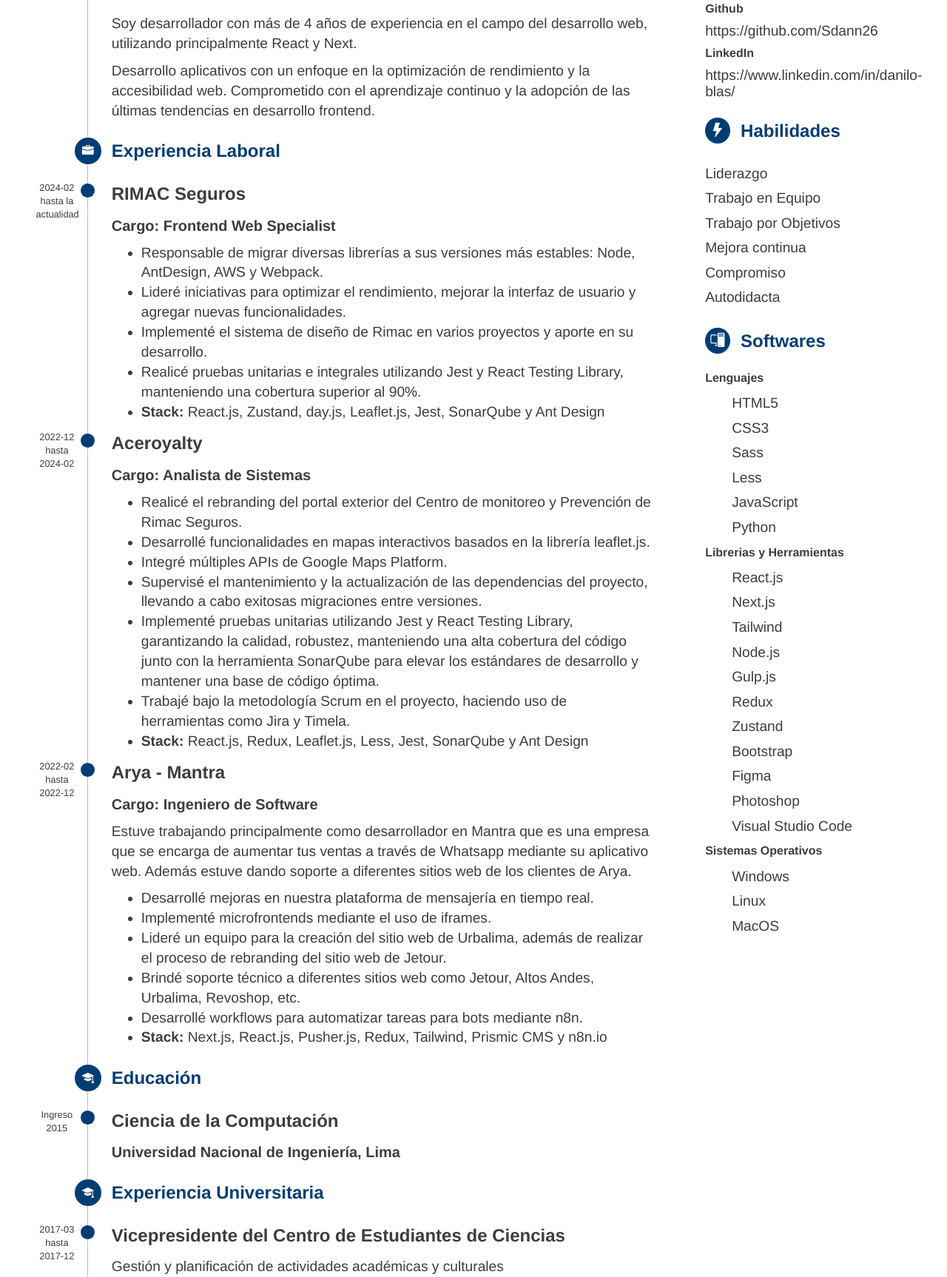
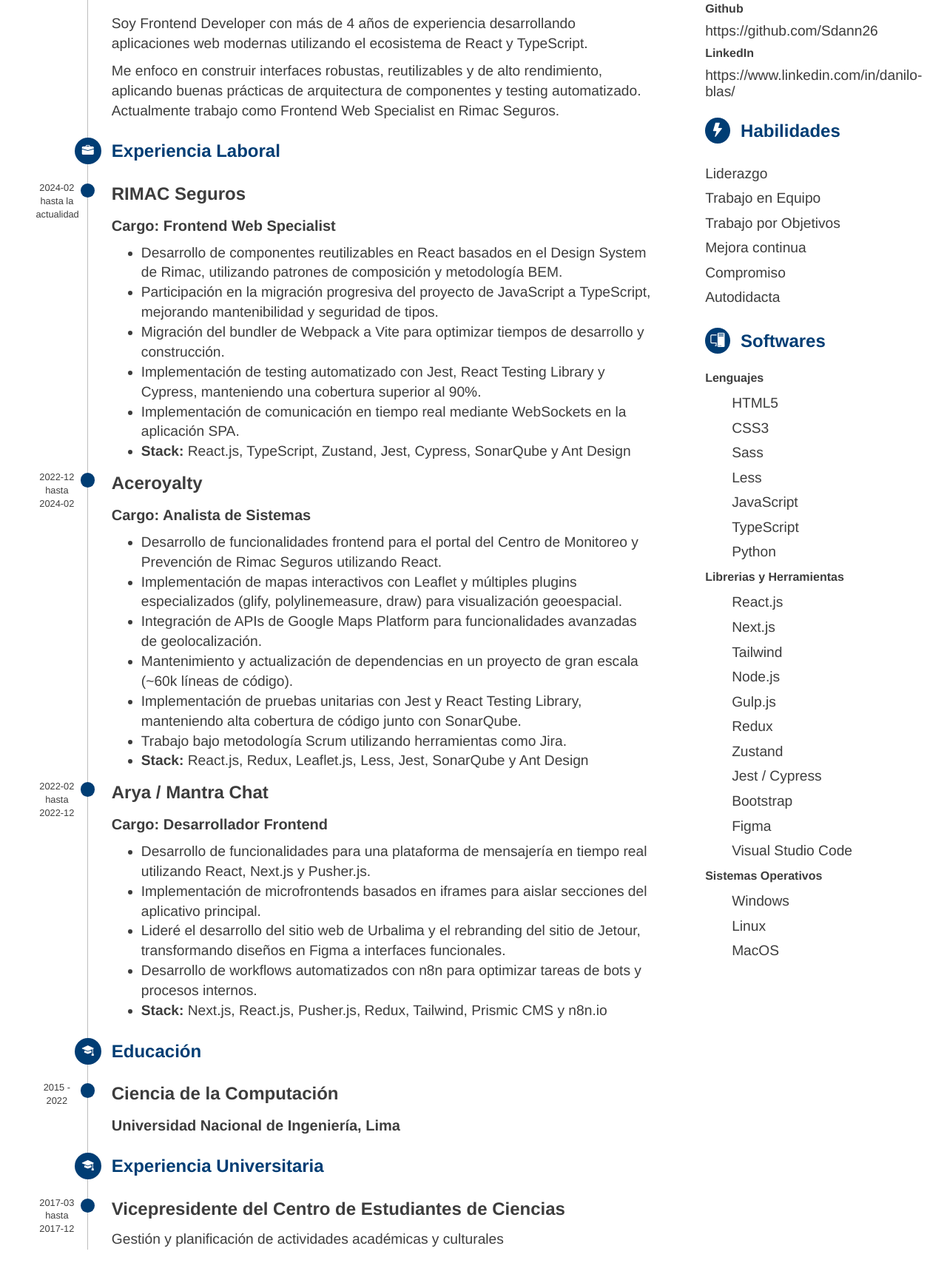
Before and after one commit to Sdann26/CV, a plain HTML site: page index.html in a window 1280 px wide. Shown: the part 274-2000 px from the top of the page at 74% size. After the commit the page ends 1963 px from the top, so only its background shows below. Drawn offline with nearby package versions, Linux system fonts and the light colour scheme.

Commit message:
feat: update CV info

```diff
--- a/index.html
+++ b/index.html
@@ -16,46 +16,45 @@
     <main>
         <div class="line">
             <h2><span><i class="bi bi-chat-left-fill"></i></span> Acerca de mí</h2>
-            <p>Soy desarrollador con más de 4 años de experiencia en el campo del desarrollo web, utilizando principalmente React y Next.</p>
-            <p>Desarrollo aplicativos con un enfoque en la optimización de rendimiento y la accesibilidad web. Comprometido con el aprendizaje continuo y la adopción de las últimas tendencias en desarrollo frontend.</p>
+            <p>Soy Frontend Developer con más de 4 años de experiencia desarrollando aplicaciones web modernas utilizando el ecosistema de React y TypeScript.</p>
+            <p>Me enfoco en construir interfaces robustas, reutilizables y de alto rendimiento, aplicando buenas prácticas de arquitectura de componentes y testing automatizado. Actualmente trabajo como Frontend Web Specialist en Rimac Seguros.</p>
             <!--  -->
             <h2><span><i class="bi bi bi-briefcase-fill"></i></i></span>Experiencia Laboral</h2>
             <h3><span>2024-02 hasta la actualidad</span><span></span>RIMAC Seguros</h3>
             <h4>Cargo: Frontend Web Specialist</h4>
             <ul>
-                <li>Responsable de migrar diversas librerías a sus versiones más estables: Node, AntDesign, AWS y Webpack.</li>
-                <li>Lideré iniciativas para optimizar el rendimiento, mejorar la interfaz de usuario y agregar nuevas funcionalidades.</li>
-                <li>Implementé el sistema de diseño de Rimac en varios proyectos y aporte en su desarrollo.</li>
-                <li>Realicé pruebas unitarias e integrales utilizando Jest y React Testing Library, manteniendo una cobertura superior al 90%.</li>
-                <li><b>Stack:</b> React.js, Zustand, day.js, Leaflet.js, Jest, SonarQube y Ant Design</li>
+                <li>Desarrollo de componentes reutilizables en React basados en el Design System de Rimac, utilizando patrones de composición y metodología BEM.</li>
+                <li>Participación en la migración progresiva del proyecto de JavaScript a TypeScript, mejorando mantenibilidad y seguridad de tipos.</li>
+                <li>Migración del bundler de Webpack a Vite para optimizar tiempos de desarrollo y construcción.</li>
+                <li>Implementación de testing automatizado con Jest, React Testing Library y Cypress, manteniendo una cobertura superior al 90%.</li>
+                <li>Implementación de comunicación en tiempo real mediante WebSockets en la aplicación SPA.</li>
+                <li><b>Stack:</b> React.js, TypeScript, Zustand, Jest, Cypress, SonarQube y Ant Design</li>
             </ul>
             <!--  -->
             <h3><span>2022-12 hasta 2024-02</span><span></span>Aceroyalty</h3>
             <h4>Cargo: Analista de Sistemas</h4>
             <ul>
-                <li>Realicé el rebranding del portal exterior del Centro de monitoreo y Prevención de Rimac Seguros.</li>
-                <li>Desarrollé funcionalidades en mapas interactivos basados en la librería leaflet.js.</li>
-                <li>Integré múltiples APIs de Google Maps Platform.</li>
-                <li>Supervisé el mantenimiento y la actualización de las dependencias del proyecto, llevando a cabo exitosas migraciones entre versiones.</li>
-                <li>Implementé pruebas unitarias utilizando Jest y React Testing Library, garantizando la calidad, robustez, manteniendo una alta cobertura del código junto con la herramienta SonarQube para elevar los estándares de desarrollo y mantener una base de código óptima.</li>
-                <li>Trabajé bajo la metodología Scrum en el proyecto, haciendo uso de herramientas como Jira y Timela.</li>
+                <li>Desarrollo de funcionalidades frontend para el portal del Centro de Monitoreo y Prevención de Rimac Seguros utilizando React.</li>
+                <li>Implementación de mapas interactivos con Leaflet y múltiples plugins especializados (glify, polylinemeasure, draw) para visualización geoespacial.</li>
+                <li>Integración de APIs de Google Maps Platform para funcionalidades avanzadas de geolocalización.</li>
+                <li>Mantenimiento y actualización de dependencias en un proyecto de gran escala (~60k líneas de código).</li>
+                <li>Implementación de pruebas unitarias con Jest y React Testing Library, manteniendo alta cobertura de código junto con SonarQube.</li>
+                <li>Trabajo bajo metodología Scrum utilizando herramientas como Jira.</li>
                 <li><b>Stack:</b> React.js, Redux, Leaflet.js, Less, Jest, SonarQube y Ant Design</li>
             </ul>
             <!--  -->
-            <h3><span>2022-02 hasta 2022-12</span><span></span>Arya - Mantra</h3>
-            <h4>Cargo: Ingeniero de Software</h4>
-            <p>Estuve trabajando principalmente como desarrollador en Mantra que es una empresa que se encarga de  aumentar tus ventas a través de Whatsapp mediante su aplicativo web. Además estuve dando soporte a diferentes sitios web de los clientes de Arya.</p>
+            <h3><span>2022-02 hasta 2022-12</span><span></span>Arya / Mantra Chat</h3>
+            <h4>Cargo: Desarrollador Frontend</h4>
             <ul>
-                <li>Desarrollé mejoras en nuestra plataforma de mensajería en tiempo real.</li>
-                <li>Implementé microfrontends mediante el uso de iframes.</li>
-                <li>Lideré un equipo para la creación del sitio web de Urbalima, además de realizar el proceso de rebranding del sitio web de Jetour.</li>
-                <li>Brindé soporte técnico a diferentes sitios web como Jetour, Altos Andes, Urbalima, Revoshop, etc.</li>
-                <li>Desarrollé workflows para automatizar tareas para bots mediante n8n.</li>
+                <li>Desarrollo de funcionalidades para una plataforma de mensajería en tiempo real utilizando React, Next.js y Pusher.js.</li>
+                <li>Implementación de microfrontends basados en iframes para aislar secciones del aplicativo principal.</li>
+                <li>Lideré el desarrollo del sitio web de Urbalima y el rebranding del sitio de Jetour, transformando diseños en Figma a interfaces funcionales.</li>
+                <li>Desarrollo de workflows automatizados con n8n para optimizar tareas de bots y procesos internos.</li>
                 <li><b>Stack:</b> Next.js, React.js, Pusher.js, Redux, Tailwind, Prismic CMS y n8n.io</li>
             </ul>
             <!--  -->
             <h2><span><i class="bi bi-mortarboard-fill"></i></span>Educación</h2>
-            <h3><span>Ingreso 2015</span><span></span>Ciencia de la Computación</h3>
+            <h3><span>2015 - 2022</span><span></span>Ciencia de la Computación</h3>
             <h4>Universidad Nacional de Ingeniería, Lima</h4>
             <!--  -->
             <h2><span><i class="bi bi-mortarboard-fill"></i></span>Experiencia Universitaria</h2>
@@ -92,6 +91,7 @@
             <li>Sass</li>
             <li>Less</li>
             <li>JavaScript</li>
+            <li>TypeScript</li>
             <li>Python</li>
         </ul>
         <h3>Librerias y Herramientas</h3>
@@ -103,9 +103,9 @@
             <li>Gulp.js</li>
             <li>Redux</li>
             <li>Zustand</li>
+            <li>Jest / Cypress</li>
             <li>Bootstrap</li>
             <li>Figma</li>
-            <li>Photoshop</li>
             <li>Visual Studio Code</li>
         </ul>
         <h3>Sistemas Operativos</h3>
```
Also changed, not shown: page2.html (+10 -2 lines).
